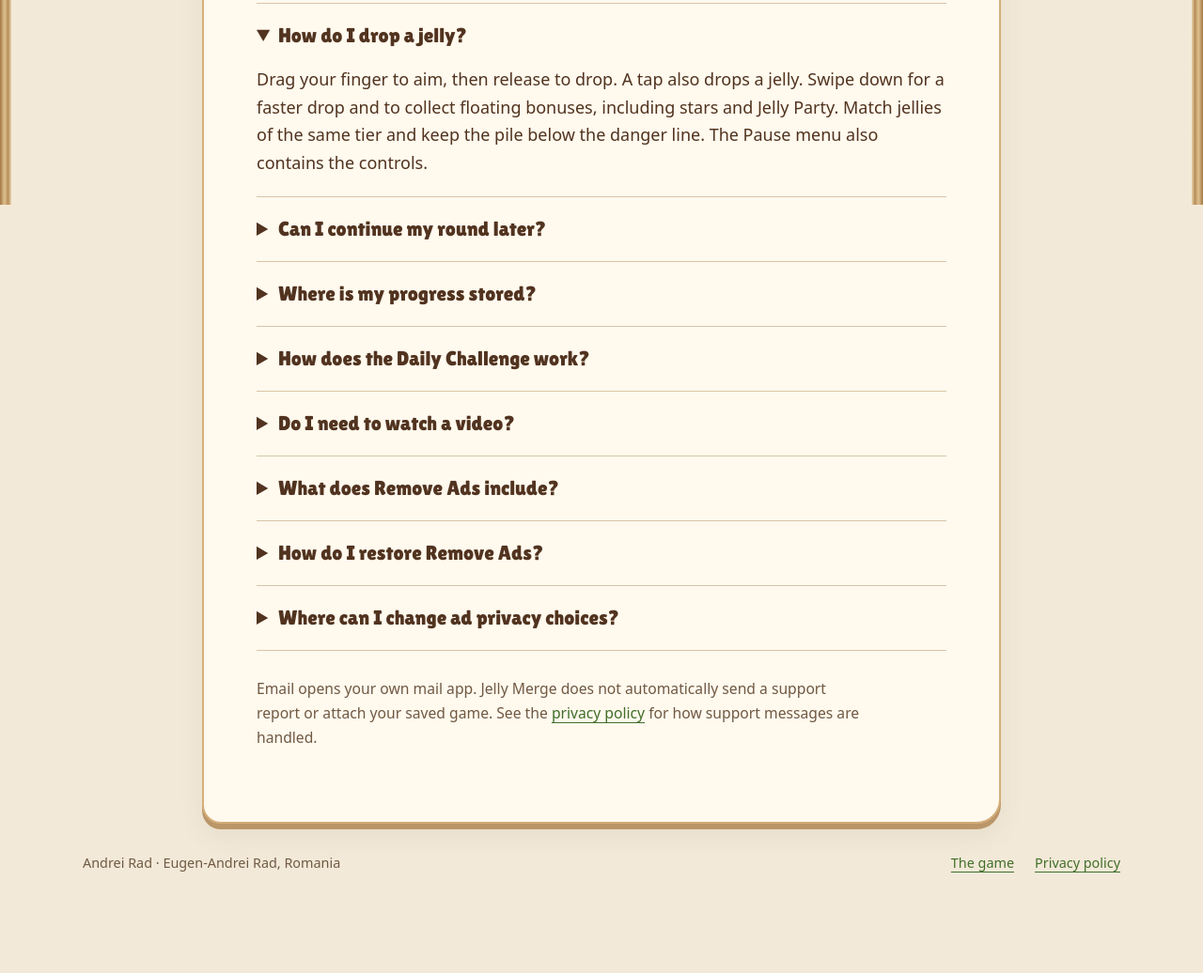
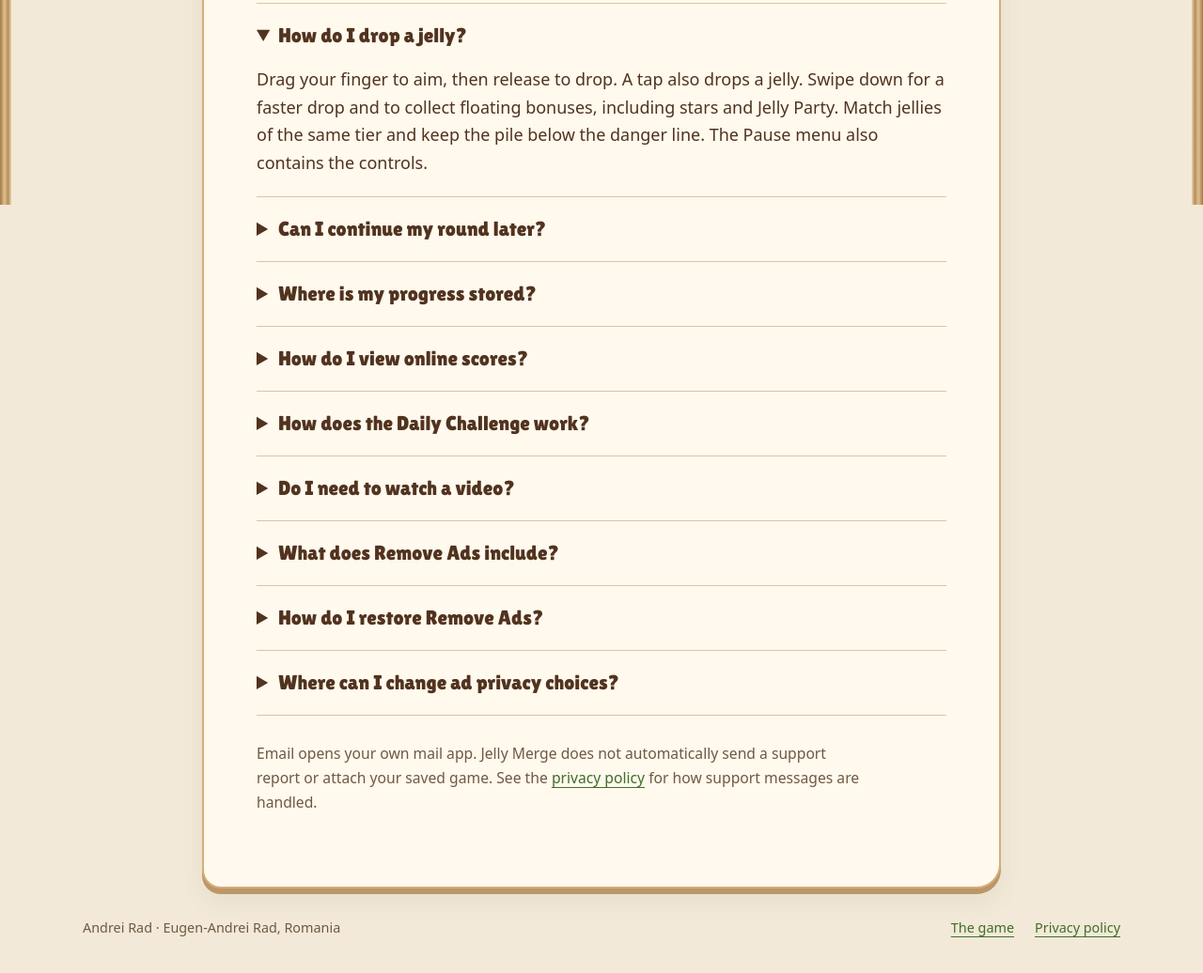
Before and after one commit to andreirad15/andreirad15.github.io, a plain HTML site: page jelly-merge/support.html in a window 1280 px wide. Shown: the part 582-1618 px from the top of the page at 94% size. Before the commit the page ends 1549 px from the top, so only its background shows below. Drawn offline with Linux system fonts and the light colour scheme.

Commit message:
Explain Jelly platform leaderboards and local progress limits

```diff
--- a/jelly-merge/support.html
+++ b/jelly-merge/support.html
@@ -3,8 +3,9 @@
 <main id="main" class="board document"><h1>A little help for your jellies.</h1><p class="lead">Found a problem or have a question? Get in touch with the developer.</p><div class="contact"><h2>Contact</h2><p><a href="mailto:andrei@age-one.com?subject=Jelly%20Merge%20support">andrei@age-one.com</a></p><p class="note">Please include your device model, Android or iOS version, game version and what happened. A screenshot can help. Send only information you are comfortable sharing; do not include passwords or payment details.</p></div>
 <details open><summary>How do I drop a jelly?</summary><p>Drag your finger to aim, then release to drop. A tap also drops a jelly. Swipe down for a faster drop and to collect floating bonuses, including stars and Jelly Party. Match jellies of the same tier and keep the pile below the danger line. The Pause menu also contains the controls.</p></details>
 <details><summary>Can I continue my round later?</summary><p>Use the menu's Continue action to return to a saved round. Normal, Daily and campaign runs have separate local saves. The campaign contains 69 levels, beginning with 19 introductory lessons. A Daily save is available on its original UTC day. Restart starts a new round and replaces that mode's saved run.</p></details>
-<details><summary>Where is my progress stored?</summary><p>Scores, discoveries, cosmetics, settings and saved rounds are stored on your device. There is no Jelly Merge account or cloud sync. Removing the app or clearing its data can remove progress. Device backups are managed by your operating system, and support cannot restore a server copy that does not exist.</p></details>
-<details><summary>How does the Daily Challenge work?</summary><p>A new challenge follows the UTC date. The same day's retries use the same incoming jelly sequence and rule. Daily records stay separate from Normal records and from different Daily rules. Scores are local; there is no online leaderboard.</p></details>
+<details><summary>Where is my progress stored?</summary><p>Scores, discoveries, cosmetics, settings and saved rounds are stored on your device. There is no separate Jelly Merge account or cloud save. In versions with Top scores, your Endless best score can sync with Google Play Games or Game Center and be restored for the same gaming account. Saved boards, campaign progress, diamonds and Daily records remain local. Removing the app or clearing its data can remove progress. Device backups are managed by your operating system, and support cannot restore a server copy that does not exist.</p></details>
+<details><summary>How do I view online scores?</summary><p>In versions with Top scores, tap that button on the home screen, then Connect &amp; view or View leaderboard. Android uses Google Play Games and iOS uses Game Center. Sign in with your platform's gaming account to share your Endless best score. Playing offline keeps your local record, which can sync later. The two platforms have separate leaderboards. If Top scores is absent, your installed version does not include this feature yet.</p></details>
+<details><summary>How does the Daily Challenge work?</summary><p>A new challenge follows the UTC date. The same day's retries use the same incoming jelly sequence and rule. Daily records stay separate from Normal records and from different Daily rules. Daily scores are local; the online Endless leaderboard does not include Daily records.</p></details>
 <details><summary>Do I need to watch a video?</summary><p>No. The game and its progression remain playable without ads. Eligible adults may choose rewarded videos for 5 diamonds (up to three claims per UTC day), 3 energy (up to twice per round), one second chance per round, or the Starlight cosmetic. Videos are optional and rewards require completion. Daily Challenge has no energy or second-chance video rewards. Starlight can also be unlocked through gameplay. Eligible adults may see bottom banners in menus and automatic full-screen ads after some lost rounds; tutorial levels 1–19 are excluded from automatic full-screen ads.</p></details>
 <details><summary>What does Remove Ads include?</summary><p>Remove Ads is a one-time purchase that permanently removes automatic ads, including bottom banners and automatic full-screen ads, and unlocks the Starlight skin. Optional rewarded videos remain available, and owners must finish a chosen video to earn its reward. It does not increase scores, powers or shiny chances. The store shows the price in your local currency before you confirm payment.</p></details>
 <details><summary>How do I restore Remove Ads?</summary><p>Sign in to the Apple App Store or Google Play account used for the original purchase, then open Settings or Shop in Jelly Merge and choose Restore purchases. Restoring an existing purchase does not charge you again. This restores Remove Ads and its Starlight skin, not your local scores or saved rounds. Purchases do not transfer between Apple and Google stores. For refunds, use the store where you purchased.</p></details>
```
